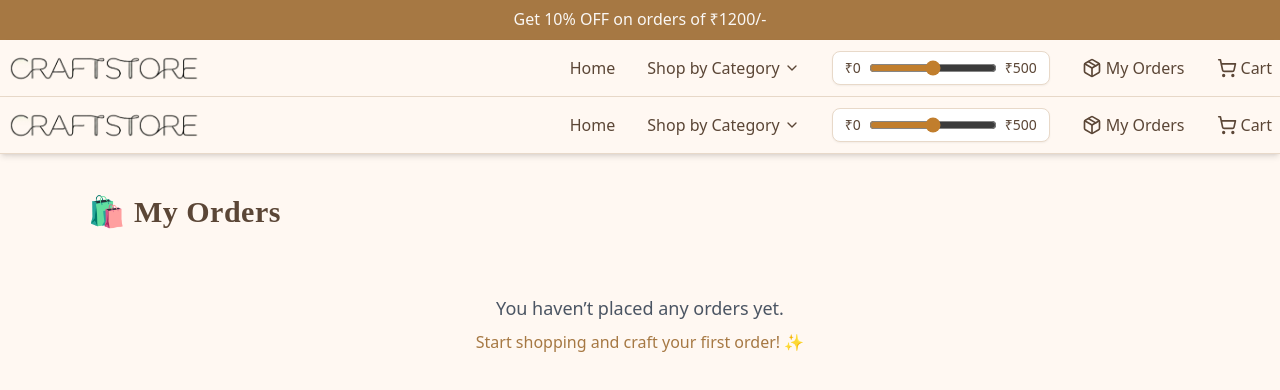
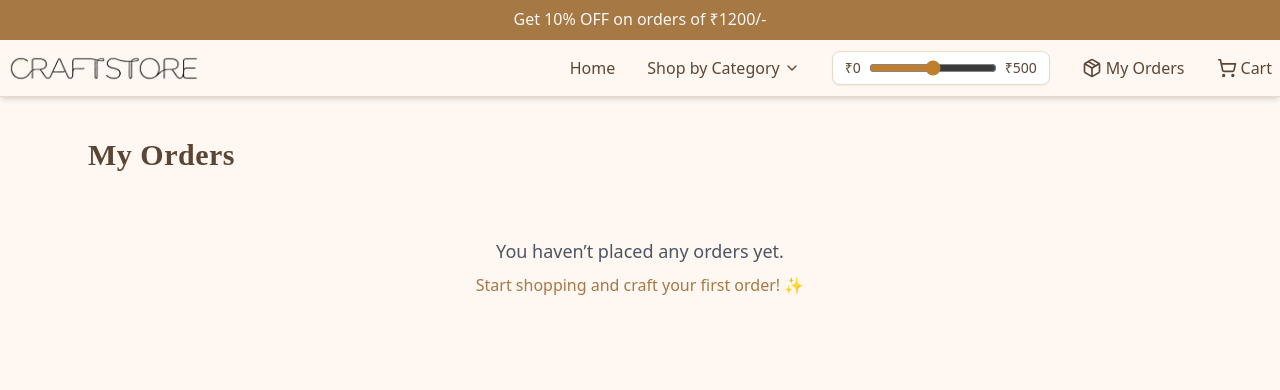
Before and after one commit to Umang5678/Craftstore-Frontend, a Next.js app: page /my-order in a window 1280 px wide. Shown: the top 390 px of the page. Built offline with nearby package versions, Linux system fonts and the light colour scheme.

Commit message:
layout,promo,bar--2

```diff
--- a/app/cart/page.tsx
+++ b/app/cart/page.tsx
@@ -394,7 +394,6 @@ export default function CartPage() {
   if (cart.length === 0)
     return (
       <>
-        <Navbar />
         <div className="flex flex-col justify-center items-center h-[70vh] text-center bg-[#FFF8F2]">
           <Image
             src="/images/logo3.png"
--- a/app/category/[category]/page.tsx
+++ b/app/category/[category]/page.tsx
@@ -46,8 +46,6 @@ export default function CategoryPage() {
 
   return (
     <div className="bg-[#FFF8F2] min-h-screen flex flex-col font-sans">
-      <Navbar />
-
       {/* ✅ Header */}
       <div className="max-w-7xl mx-auto px-6 py-10 text-center">
         <h1 className="text-3xl sm:text-4xl font-bold text-[#5B4636] mb-4">
--- a/app/my-order/page.tsx
+++ b/app/my-order/page.tsx
@@ -211,9 +211,8 @@ export default function MyOrdersPage() {
 
   return (
     <div className="bg-[#FFF8F2] min-h-screen text-[#5B4636]">
-      <Navbar />
       <div className="max-w-6xl mx-auto px-6 py-10">
-        <h1 className="text-3xl font-bold mb-8 text-left">🛍️ My Orders</h1>
+        <h1 className="text-3xl font-bold mb-8 text-left"> My Orders</h1>
 
         {orders.length === 0 ? (
           <div className="text-center mt-16">
```
